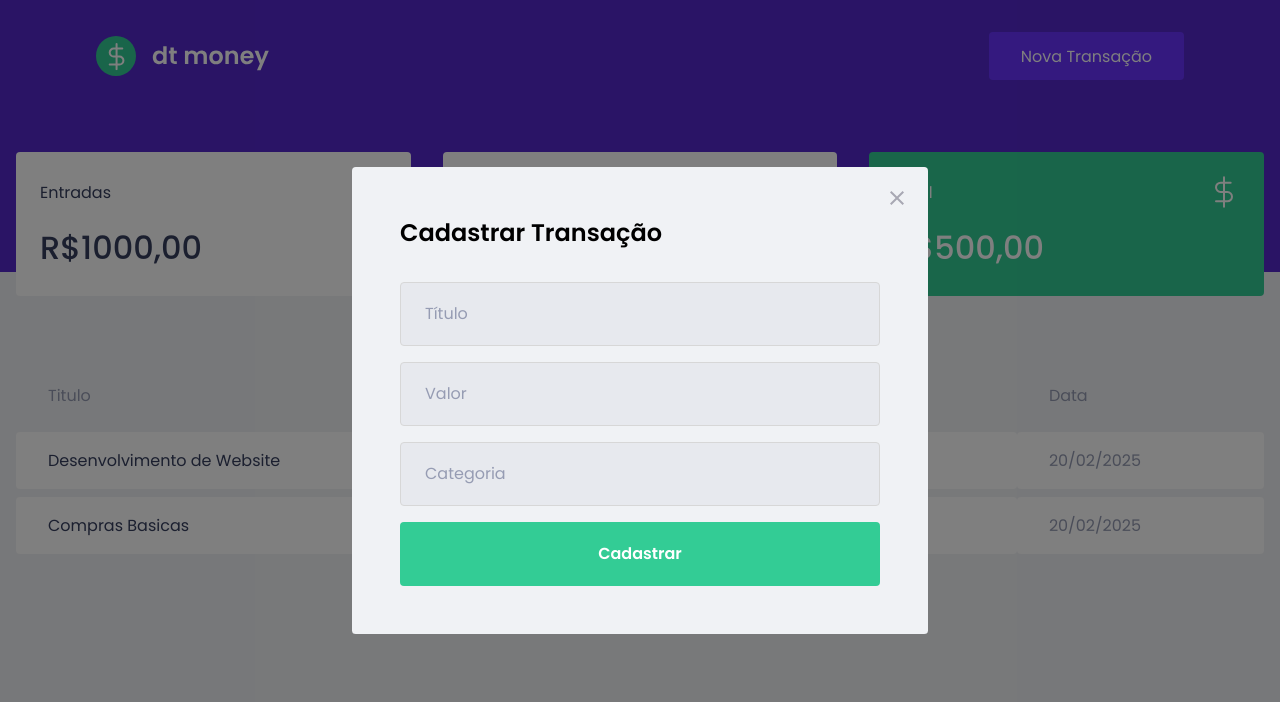
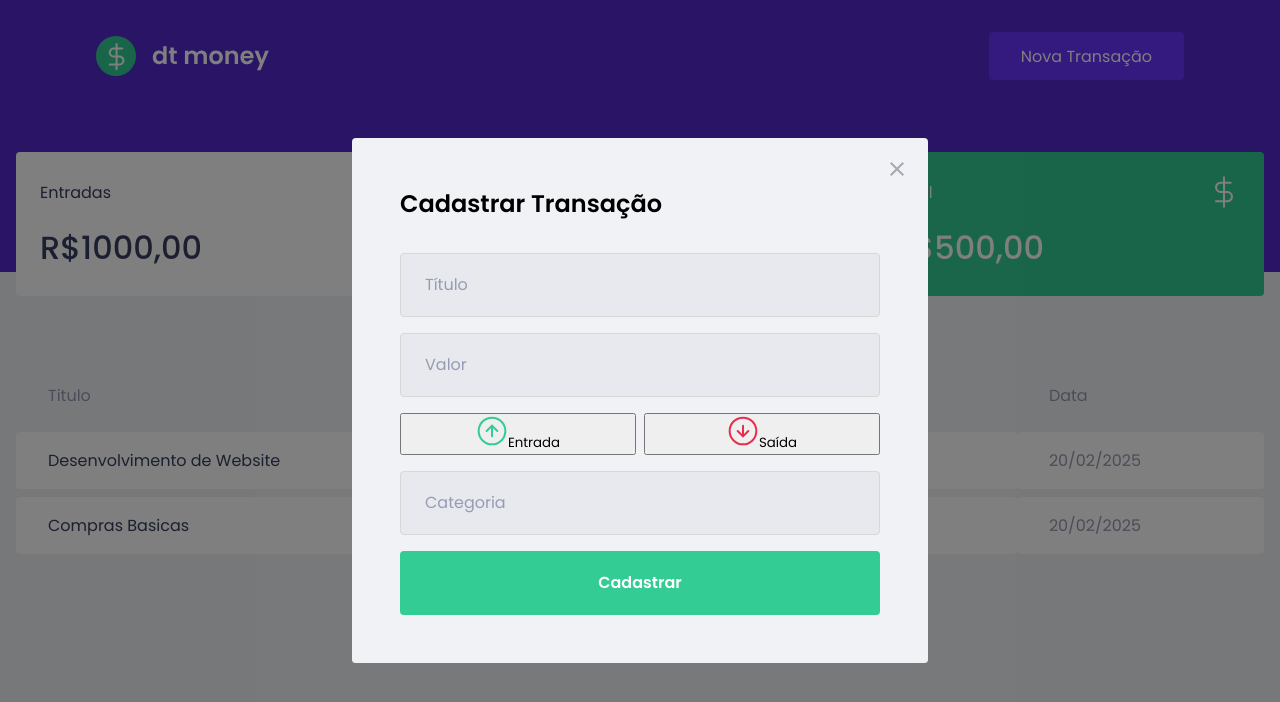
Before and after one commit to DaviNatan10/dtmoney, a React (Vite) app: page / in a window 1280 px wide. Both pictures are taken after a click on the button "Nova Transação". Shown: the top 702 px of the page. Built offline with nearby package versions, Linux system fonts and the light colour scheme; no server answers; what miragejs would draw is missing.

Commit message:
criando botões de type

```diff
--- a/package.json
+++ b/package.json
@@ -12,6 +12,7 @@
   "dependencies": {
     "axios": "^1.8.2",
     "components": "^0.1.0",
+    "polished": "^4.3.1",
     "react": "^19.0.0",
     "react-dom": "^19.0.0",
     "react-modal": "^3.16.3",
--- a/src/components/NewTransactionModal/index.tsx
+++ b/src/components/NewTransactionModal/index.tsx
@@ -1,6 +1,10 @@
 import Modal from 'react-modal';
 import closeImg from '../../assets/close.svg';
-import { Container } from './styles';
+import incomeImg from '../../assets/income.svg'
+import outcomeImg from '../../assets/outcome.svg'
+
+import { Container, TransactionTypeContainer, RadioBox} from './styles';
+import { useState } from 'react';
 
 interface NewTransactionModalProps{
   isOpen:boolean;
@@ -10,6 +14,7 @@ interface NewTransactionModalProps{
 
 
 export function NewTransactionModal ({isOpen, onRequestClose}:NewTransactionModalProps) {
+  const [type,setType] = useState('deposit')
   return (
     <Modal
         isOpen={isOpen}
@@ -37,6 +42,29 @@ export function NewTransactionModal ({isOpen, onRequestClose}:NewTransactionModa
           placeholder="Valor"
           />
 
+
+          <TransactionTypeContainer>
+            <RadioBox
+            type="button"
+            onClick={() =>  { setType('deposit');}}
+            isActive ={type === 'deposit'}
+
+            >
+              <img src={incomeImg} alt="entrada" />
+              <span>Entrada</span>
+
+            </RadioBox>
+            <RadioBox
+            type="button"
+            onClick={() =>  { setType('withdraw');}}
+            isActive ={type === 'withdraw'}
+            >
+              <img src={outcomeImg} alt="saída" />
+              <span>Saída</span>
+
+            </RadioBox>
+          </TransactionTypeContainer>
+
            <input
           placeholder="Categoria"
           />
--- a/src/components/NewTransactionModal/styles.ts
+++ b/src/components/NewTransactionModal/styles.ts
@@ -1,4 +1,5 @@
 import styled from "styled-components";
+import { darken } from "polished";
 
 export const Container = styled.div `
   h2 {
@@ -44,3 +45,44 @@ export const Container = styled.div `
       }
   }
 `;
+
+export const TransactionTypeContainer = styled.div `
+margin: 1rem 0;
+display: grid;
+grid-template-columns: 1fr 1fr;
+gap: 0.5rem;
+
+
+`
+
+export const RadioBox = styled.button `
+  button {
+  height: 4rem;
+  border: 1px solid #d7d7d7;
+  border-radius: 0.25rem;
+  background: transparent;
+  display: flex;
+  align-items: center;
+  justify-content: center;
+
+  transition: border-color 0.2s;
+
+  &:hover {
+    border-color: ${darken(0.1,'#d7d7d7')};
+  }
+
+  img {
+    width: 20px;
+    height: 20px;
+  }
+
+  span {
+    display: inline-block;
+    margin-left: 1rem;
+    font-size: 1rem;
+    color: var(--text-tittle);
+
+  }
+}
+
+`
```
Also changed, not shown: 1 other file (tests, documents, lock files or other folders).
